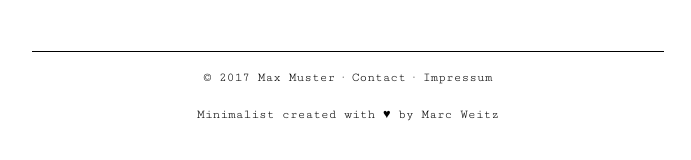
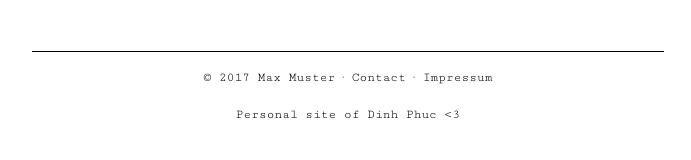
Before and after one commit to hoangdinhphuc19/hoangdinhphuc19.github.io, a Jekyll site: the page built from index.md, in a window 1280 px wide. Shown: the part 626-786 px from the top of the page, without its empty margins (292-983 px from the left). Built offline with Jekyll 4.4.1, drawn with Linux system fonts in a browser that asks for light colours.

Commit message:
Update footer with personal site details
Replaced footer content with personal site information.

```diff
--- a/_includes/footer.html
+++ b/_includes/footer.html
@@ -4,7 +4,7 @@
     <a href="{{site.url}}{{site.baseurl}}/contact/">Contact</a>  ·
     <a style="color: black;" href="{{site.url}}{{site.baseurl}}/impressum/">Impressum</a>
   </p>
-  <p>
-    <a href="https://github.com/Trybnetic/minimalist/">Minimalist</a> created with &#9829; by <a href="https://github.com/Trybnetic/">Marc Weitz</a>
-  </p>
+<p>
+  Personal site of Dinh Phuc &lt;3
+</p>
 </div>
```
